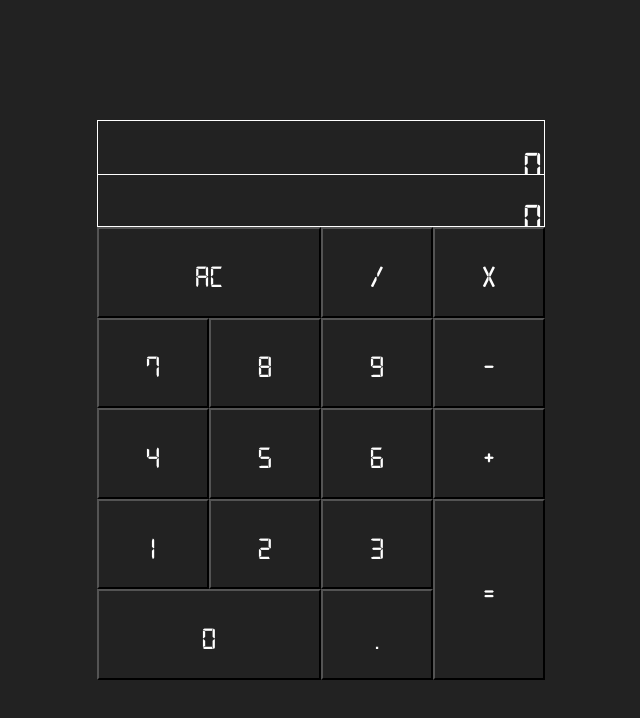
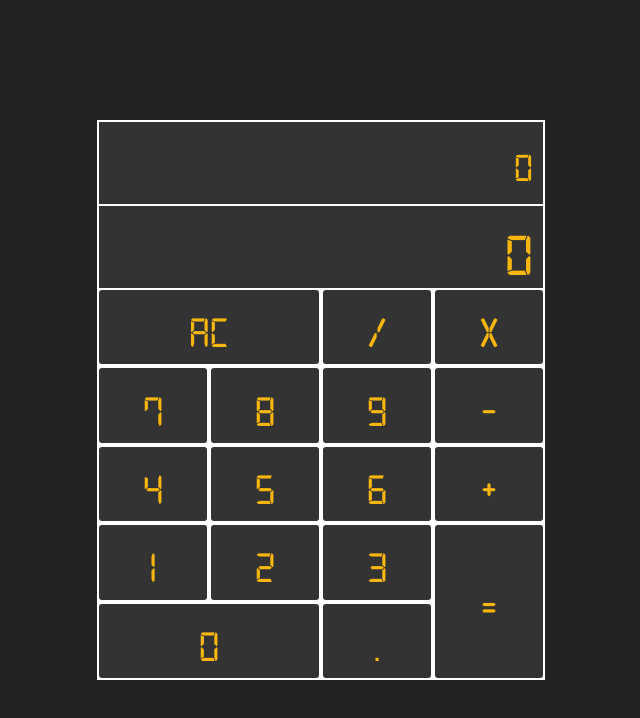
Before and after one commit to m3xy0/my-calculator-app, a React (Create React App) app: page / in a window 1280 px wide. Shown: the top 718 px of the page, without its empty margins (319-959 px from the left). Built offline with nearby package versions, Linux system fonts and the light colour scheme.

Commit message:
design improved

```diff
--- a/package.json
+++ b/package.json
@@ -34,5 +34,8 @@
       "last 1 firefox version",
       "last 1 safari version"
     ]
+  },
+  "devDependencies": {
+    "gh-pages": "^6.1.1"
   }
 }
--- a/public/index.html
+++ b/public/index.html
@@ -13,6 +13,5 @@
   <body>
     <noscript>You need to enable JavaScript to run this app.</noscript>
     <div id="root"></div>
-    <script src="https://cdn.freecodecamp.org/testable-projects-fcc/v1/bundle.js"></script>
   </body>
 </html>
--- a/src/App.css
+++ b/src/App.css
@@ -9,8 +9,16 @@
 }
 
 button {
+  background-color: #333333;
+  color: #f6b60d;
+  border: white 2px solid;
+
+  border-radius: 5px;
+}
+
+button:hover {
+  cursor: pointer;
   background-color: #222222;
-  color: white;
 }
 
 #calculator {
@@ -26,23 +34,28 @@ button {
   grid-template-columns: auto auto auto auto;
   grid-template-rows: auto auto auto auto auto;
   height: 85%;
-  font-size: 5rem;
-  background-color: #222222;
+  min-width: 140px;
+  font-size: 7rem;
+  background-color: white;
 }
 
 
 
 #display {
-  height: 10%;
-  border: 1px white solid;
+  height: 15%;
+  min-height: 15%;
+  min-width: 140px;
+  border: 2px white solid;
+  border-bottom: none;
   display: flex;
   justify-content: flex-end;
-  align-items: flex-end;
+  align-items: center;
   padding: 2px;
-  font-size: 4rem;
-  color: white;
+  padding-right: 1rem;
+  font-size: 6rem;
+  color: #f6b60d;
   overflow: hidden;
-
+  background-color: #333333;
 }
 
 #clear {
@@ -66,14 +79,19 @@ button {
 }
 
 #formula {
-    height: 10%;
-    border: 1px white solid;
+    height: 15%;
+    min-height: 15%;
+    min-width: 140px;
+    border: 2px white solid;
     border-bottom: none;
     display: flex;
     justify-content: flex-end;
-    align-items: flex-end;
+    align-items: center;
     padding: 2px;
+    padding-right: 1rem;
     font-size: 4rem;
-    color: white;
+    line-height: 4rem;
+    color: #f6b60d;
     overflow: hidden;
+    background-color: #333333;
 }
--- a/src/App.js
+++ b/src/App.js
@@ -13,8 +13,8 @@ function App() {
   function write(e) {
     let regex1 = /[1234567890]/
     let regex2 = /[+\-/x]/
-    if(input.join("").length > 15) {
-      setInput(input);
+    if(input.join("").length > 20) {
+      setInput(input.slice(-2));
     }
 
     else if( input[0] === 0 && e.target.innerText === "0") {
@@ -32,26 +32,26 @@ function App() {
       setInput([...input]);
     }
 
-    else if (regex2.test(e.target.innerText)) { /* bir işarete basıldıysa */
+    else if (regex2.test(e.target.innerText)) {
       if(input[input.length-2] === "=") {
         setInput([...input.slice(-1), e.target.innerText]);
       }
       else {
-        if(regex2.test(input[input.length-1])  && input[input.length-1].toString().length < 2) { /* inputun son öğesi bir işaret ise */  /* +-/* */
-          if (e.target.innerText === "-" && input[input.length - 1] !== "-")  { /* basılan işaret - ise ve son öğe - değil ise */
-          setInput([...input, e.target.innerText]); /* işareti inputa ekle, yani yaz */
+        if(regex2.test(input[input.length-1])  && input[input.length-1].toString().length < 2) {
+          if (e.target.innerText === "-" && input[input.length - 1] !== "-")  {
+          setInput([...input, e.target.innerText]);
           }
-          else { /* aksi halde; yani basılan işaret +,* ya da / ise veya son öğe - değil ise */
+          else {
             if (regex2.test(input[input.length-2])) {
             setInput([...input.slice(0,input.length-2), e.target.innerText]);
             }
             else {
-              setInput([...input.slice(0, input.length - 1), e.target.innerText]); /* son öğeyi silip basılan işareti ekle */
+              setInput([...input.slice(0, input.length - 1), e.target.innerText]);
             }
           }
         }
-        else { /* inputun son öğesi bir işaret değilse */
-          setInput([...input,e.target.innerText]); /* basılan işareti inputa ekle */
+        else {
+          setInput([...input,e.target.innerText]);
         }
       }
     }
```
Also changed, not shown: 1 other file (tests, documents, lock files or other folders).
